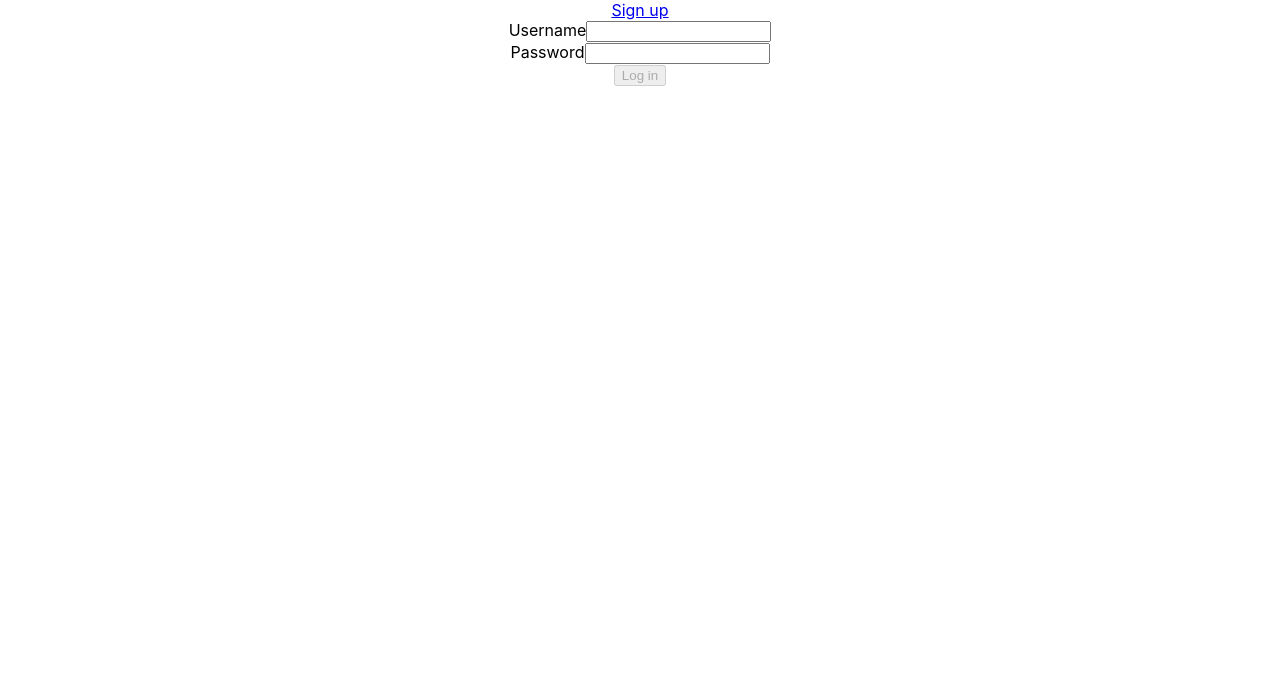
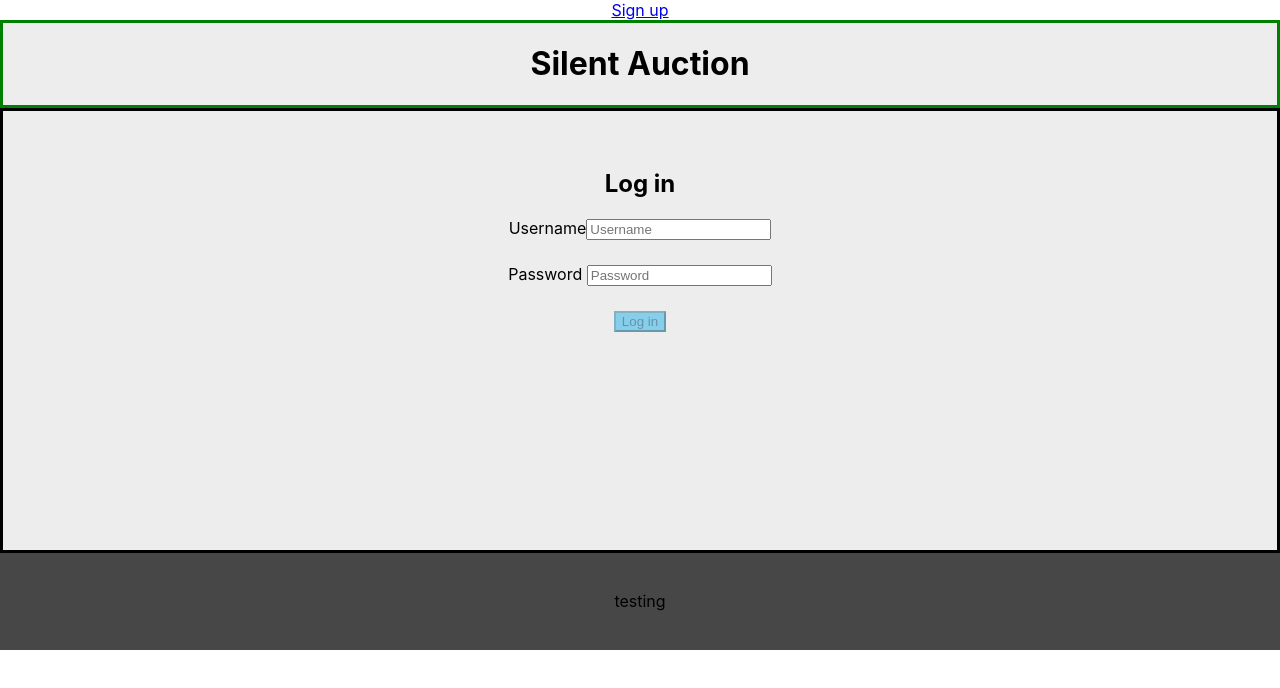
Before and after one commit to Build-Week-silentAuction2/front-end, a React (Create React App) app in the folder react-1/: page /Login in a window 1280 px wide. Shown: the top 688 px of the page. Built offline with nearby package versions, Linux system fonts and the light colour scheme.

Commit message:
copy pasted form styling to login styling

```diff
--- a/react-1/src/Components/Login.js
+++ b/react-1/src/Components/Login.js
@@ -1,8 +1,30 @@
 import axios from "axios";
 import React,{useState, useEffect} from "react";
 import * as yup from "yup";
+import styled from "styled-components";
 
+// styling
+const StyledDiv = styled.div`
+border: solid green;
+background: #ededed;
+`
+const StyledForm = styled.form`
+border: solid black;
+padding:3%;
+background: #ededed;
+`
+const StyledPadding = styled.div`
+padding:1%;
+`
+const StyledButton = styled.button`
+background: skyblue;`
 
+const StyledFooter = styled.footer`
+padding:3%;
+background: #474747;`
+
+const StyledPaddingBottom = styled.div`
+padding-bottom: 15%;`
 export default function Login(){
     //state for login info
     const [userLogin, setuserLogin] = useState({
@@ -70,31 +92,44 @@ export default function Login(){
     };
 
     return(
-        <form onSubmit = {formSubmit}>
+        <React.Fragment>
+            <StyledDiv>
+            <h1>Silent Auction</h1>
+            </StyledDiv>
+        <StyledForm onSubmit = {formSubmit}>
+            <h2>Log in</h2>
             <label htmlFor = "username">Username</label>
             <input
             type = "text"
             name = "username"
             id = "username"
+            placeholder = "Username"
             value = {userLogin.username}
             onChange = {inputChange}
             /><br></br>
             {errorLogin.username.length > 0 ? (
             <p className = "error">{errorLogin.username}</p>)
              : null}
+             <StyledPadding></StyledPadding>
 
-            <label htmlFor = "password">Password</label>
+            <label htmlFor = "password">Password </label>
             <input
             type = "text"
             name = "password"
             id = "password"
+            placeholder = "Password"
             value = {userLogin.password}
             onChange = {inputChange}
             /><br></br>
             {errorLogin.password.length > 0 ? (
             <p className = "error">{errorLogin.password}</p>)
              : null}
-            <button type = "submit" disabled = {buttonDisabled}>Log in</button>
-        </form>
+             <StyledPadding></StyledPadding>
+             <StyledPaddingBottom>
+            <StyledButton type = "submit" disabled = {buttonDisabled}>Log in</StyledButton>
+            </StyledPaddingBottom>
+        </StyledForm>
+        <StyledFooter>testing</StyledFooter>
+        </React.Fragment>
     )
 }
```
